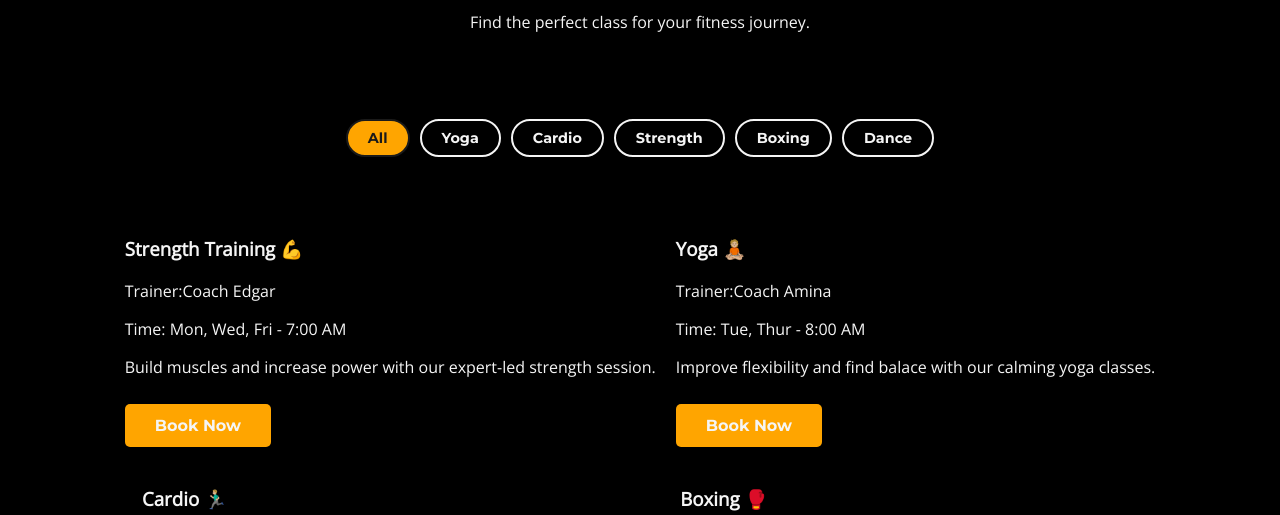
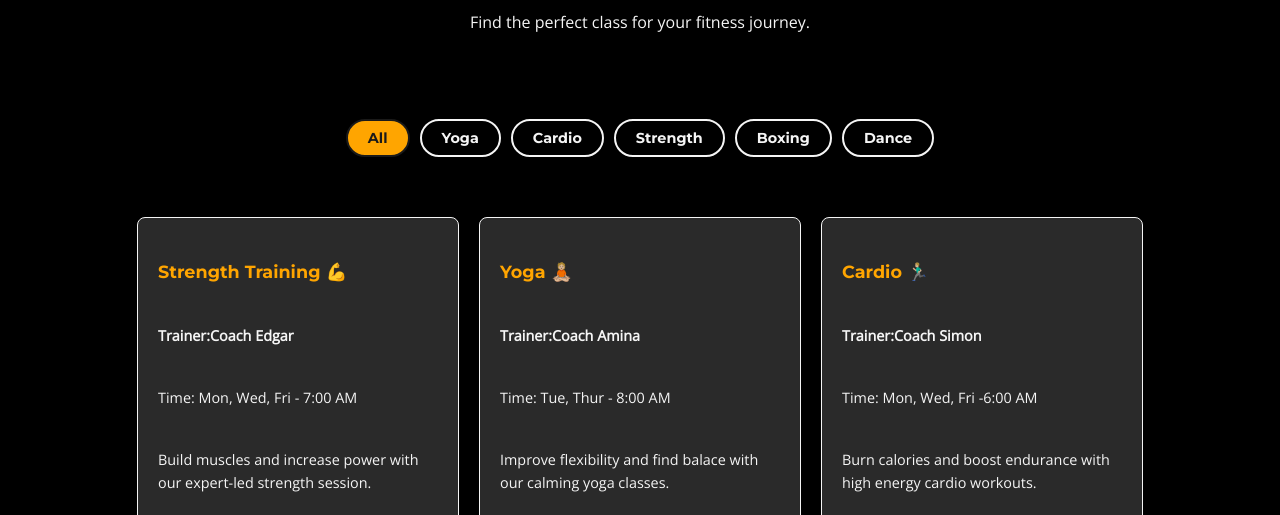
Before and after one commit to adisacodes/Jasiri-gym, a plain HTML site: page classes.html in a window 1280 px wide. Shown: the part 273-788 px from the top of the page. Drawn offline with nearby package versions, Linux system fonts and the light colour scheme.

Commit message:
Add CSS styling to  class-card and btn

```diff
--- a/style.css
+++ b/style.css
@@ -212,3 +212,64 @@ gap: 20px;
 background-color: black;
 padding: 30px 40px;
 }
+
+.class-card {
+    flex-direction: column;
+    display: flex;
+    border: 1px solid;
+    border-radius: 8px;
+    gap: 10px;
+    background-color: #2a2a2a;
+    padding: 25px 20px;
+    width: 280px;
+    transition: 0.3s;
+ }
+
+ .class-card:hover {
+    transform: translateY(-5px);
+ }
+
+ .class-card h3 {
+    font-family: 'Montserrat', sans-serif;
+    font-weight: 700;
+    color: orange;
+    font-size: 1.1rem;
+ }
+
+ .trainer {
+    font-weight: 700;
+    font-family: 'Montserrat', sans-serif;
+    font-size: 0.85rem;
+    color: #f5f5f5;
+ }
+
+ .time {
+    color: orange;
+    font-size: 0.85rem;
+    font-family: 'Open Sans', sans-serif;
+ }
+
+ .class-card p {
+    line-height: 1.6;
+    font-size: 0.9rem;
+    color: #f5f5f5;
+    font-family: 'Open Sans', sans-serif;
+ }
+
+ .class-card .btn {
+    display: inline-block;
+    background-color: orange;
+    color: #f5f5f5;
+    padding: 10px 20px;
+    border-radius: 5px;
+    text-decoration: none;
+    text-align: center;
+    font-weight: 700;
+    font-family: 'Montserrat', sans-serif;
+    margin-top: auto;
+    transition: background-color 0.3s;
+ }
+
+ .class-card .btn:hover {
+    background-color: darkorange;
+ }
```
